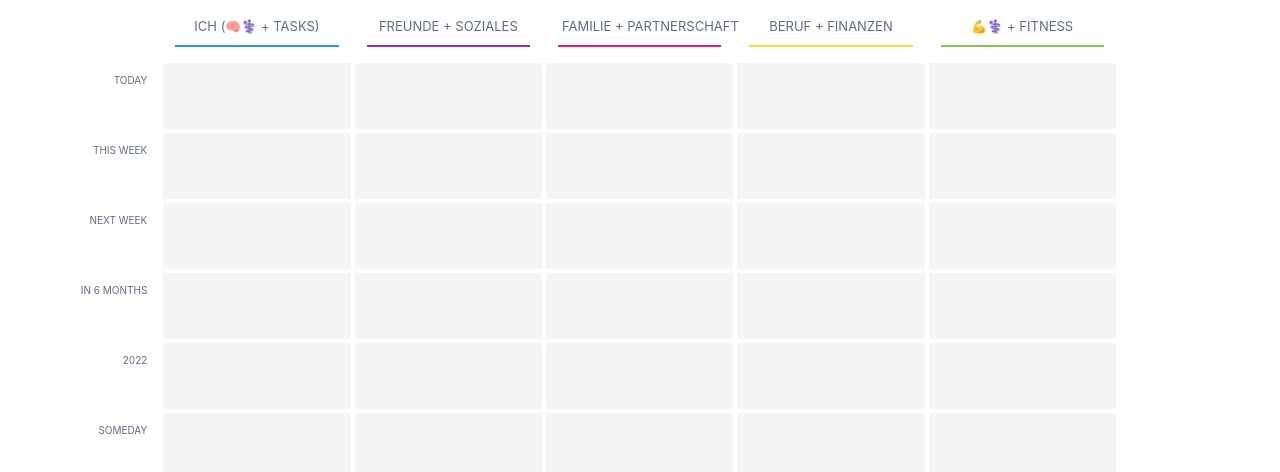
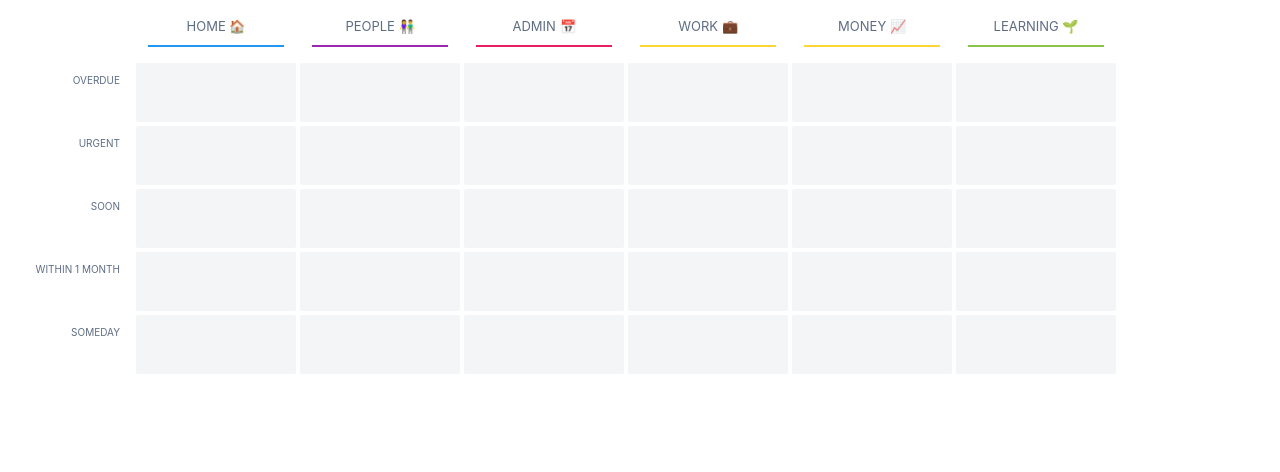
Before and after one commit to weeebr/tasks-board, an Angular app: page / in a window 1280 px wide. Shown: the top 472 px of the page. Built offline with nearby package versions, Linux system fonts and the light colour scheme.

Commit message:
update categories and time frames

```diff
--- a/angular.json
+++ b/angular.json
@@ -3,7 +3,7 @@
   "version": 1,
   "newProjectRoot": "projects",
   "projects": {
-    "tasks-board": {
+    "life-board": {
       "projectType": "application",
       "schematics": {
         "@schematics/angular:component": {
@@ -107,5 +107,5 @@
       }
     }
   },
-  "defaultProject": "tasks-board"
+  "defaultProject": "life-board"
 }
--- a/package.json
+++ b/package.json
@@ -1,5 +1,5 @@
 {
-  "name": "tasks-board",
+  "name": "life-board",
   "version": "0.0.0",
   "scripts": {
     "ng": "ng",
--- a/src/app/components/board/board.component.scss
+++ b/src/app/components/board/board.component.scss
@@ -33,7 +33,7 @@
     border-radius: 2px;
     background: #f4f5f7;
     vertical-align: top;
-    height: 66px;
+    height: 59px;
     padding: 12px;
     position: relative;
 
--- a/src/app/components/task/task.component.html
+++ b/src/app/components/task/task.component.html
@@ -10,5 +10,5 @@
   (dragstart)="onDrag($event)"
   >
   {{ task.title }}
-  <button class="delete-task" (click)="deleteTask(task)"><span>🗸</span></button>
+  <button class="delete-task" (click)="deleteTask(task)"><span>x</span></button>
 </div>
--- a/src/app/components/task/task.component.scss
+++ b/src/app/components/task/task.component.scss
@@ -34,7 +34,7 @@
     display: none;
     position: absolute;
     right: 8px;
-    top: 7px;
+    top: 8px;
     border: none;
     border-radius: 4px;
     background: white;
--- a/src/constants/data-mockup.js
+++ b/src/constants/data-mockup.js
@@ -1,18 +1,18 @@
 const boardData = {
   areas: [
-    { name: "Today" },
-    { name: "This week" },
-    { name: "Next week" },
-    { name: "in 6 months" },
-    { name: "2022" },
+    { name: "Overdue" },
+    { name: "Urgent" },
+    { name: "Soon" },
+    { name: "within 1 month" },
     { name: "Someday" }
   ],
   columns: [
-    { name: "Ich (🧠⚕️ + Tasks)", color: "#2196f3" },
-    { name: "Freunde + Soziales", color: "#9c27b0" },
-    { name: "Familie + Partnerschaft", color: "#e91e63" },
-    { name: "Beruf + Finanzen", color: "#fdd835" },
-    { name: "💪⚕️ + Fitness", color: "#8bc34a" },
+    { name: "Home 🏠", color: "#2196f3" },
+    { name: "People 👫", color: "#9c27b0" },
+    { name: "Admin 📅", color: "#e91e63" },
+    { name: "Work 💼", color: "#fdd835" },
+    { name: "Money 📈", color: "#fdd835" },
+    { name: "Learning 🌱 ", color: "#8bc34a" },
   ]
 };
 // localStorage.setItem('tasks', JSON.stringify(
```
Also changed, not shown: 1 other file (tests, documents, lock files or other folders).
